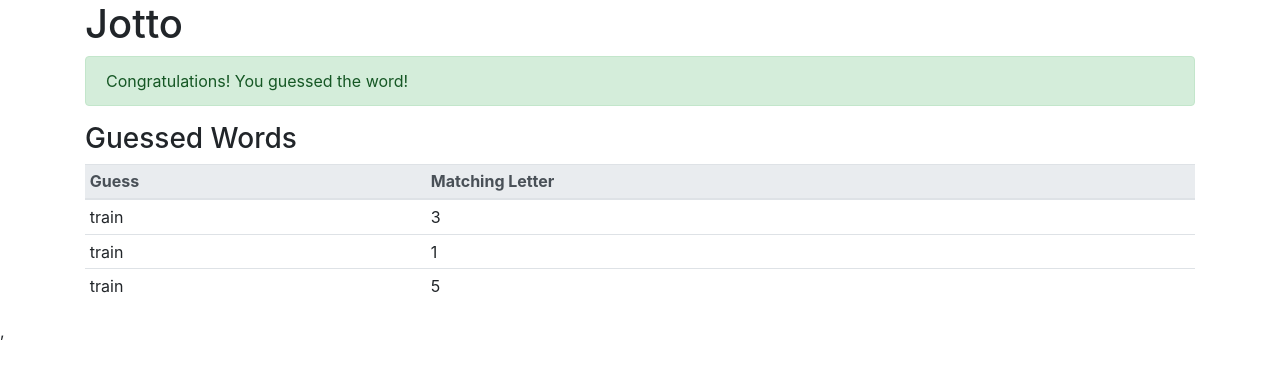
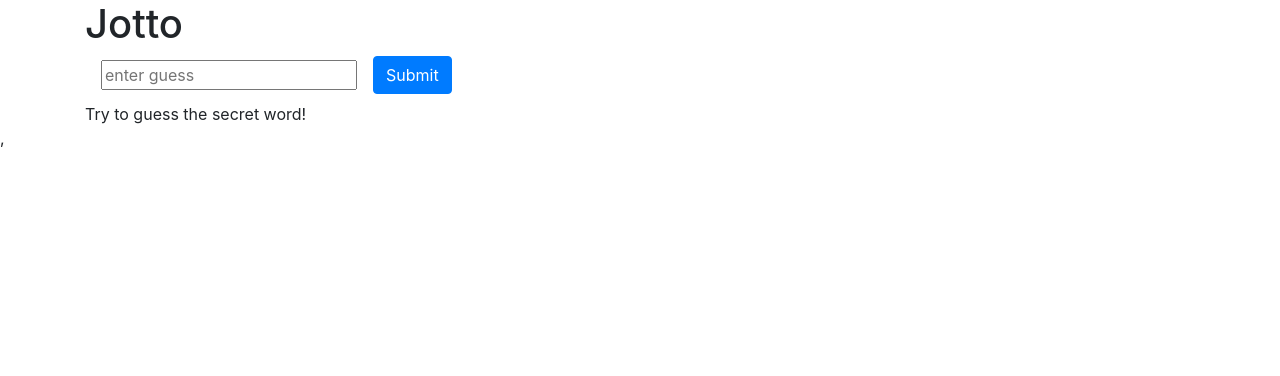
Before and after one commit to ibrahimakin/jotto-react-testing, a React (Create React App) app: page / in a window 1280 px wide. Shown: the top 376 px of the page. Built offline with nearby package versions, Linux system fonts and the light colour scheme.

Commit message:
Connect App component (and tests)

```diff
--- a/src/App.js
+++ b/src/App.js
@@ -1,23 +1,29 @@
 import React, { Component } from 'react';
+import { connect } from 'react-redux';
+import './App.css';
+
 import GuessedWords from './GuessedWords';
 import Congrats from './Congrats';
-import './App.css';
+import { getSecretWord } from './actions';
+import Input from './components/Input';
 
 class App extends Component {
 
-  render(){
+  render () {
     return (
       <div className="container" data-test="component-app">
         <h1>Jotto</h1>
-        <Congrats success={true}/>
-        <GuessedWords guessedWords= {[
-          {guessedWord:'train', letterMatchCount:3},
-          {guessedWord:'train', letterMatchCount:1},
-          {guessedWord:'train', letterMatchCount:5}
-        ]}/>
+        <Congrats success={this.props.success} />
+        <Input />
+        <GuessedWords guessedWords={this.props.guessedWords} />
       </div>
     );
   }
 }
 
-export default App;
+const mapStateToProps = (state) => {
+  const { success, guessedWords, secretWord } = state;
+  return { success, guessedWords, secretWord };
+};
+
+export default connect(mapStateToProps, { getSecretWord })(App);
```
Also changed, not shown: 1 other file (tests, documents, lock files or other folders).
